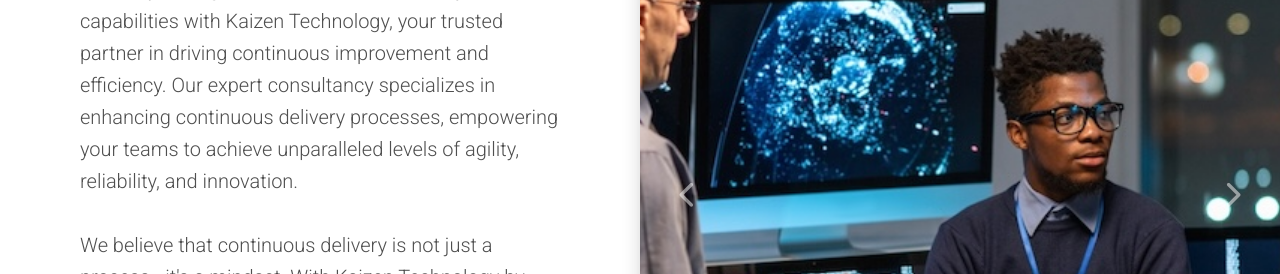
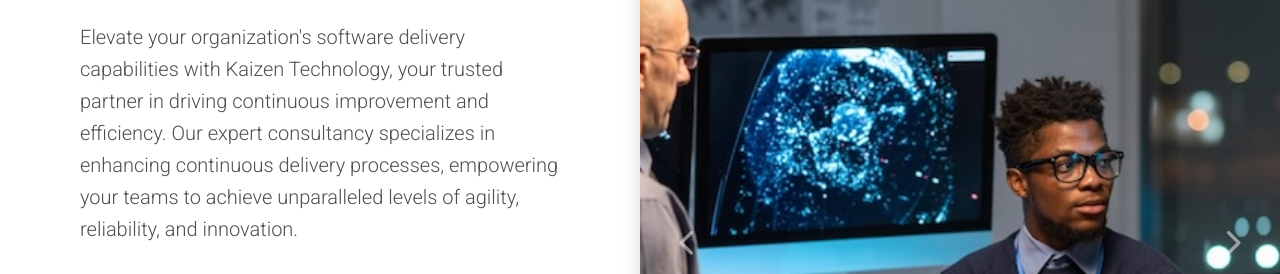
Before and after one commit to kaizen-technology-llc/kaizen-technology, a website: page index.html in a window 1280 px wide. Shown: the part 211-485 px from the top of the page. Drawn offline with Linux system fonts and the light colour scheme.

Commit message:
Add padding on top of page

```diff
--- a/index.html
+++ b/index.html
@@ -24,7 +24,7 @@
     <!-- Section: Split screen -->
     <section class="">
 
-      <div class="container-fluid px-0">
+      <div class="container-fluid px-0 pt-5">
         <div class="row g-0">
           <!-- First column -->
           <div class="col-lg-6 vh-100 d-flex justify-content-center text-center">
```
